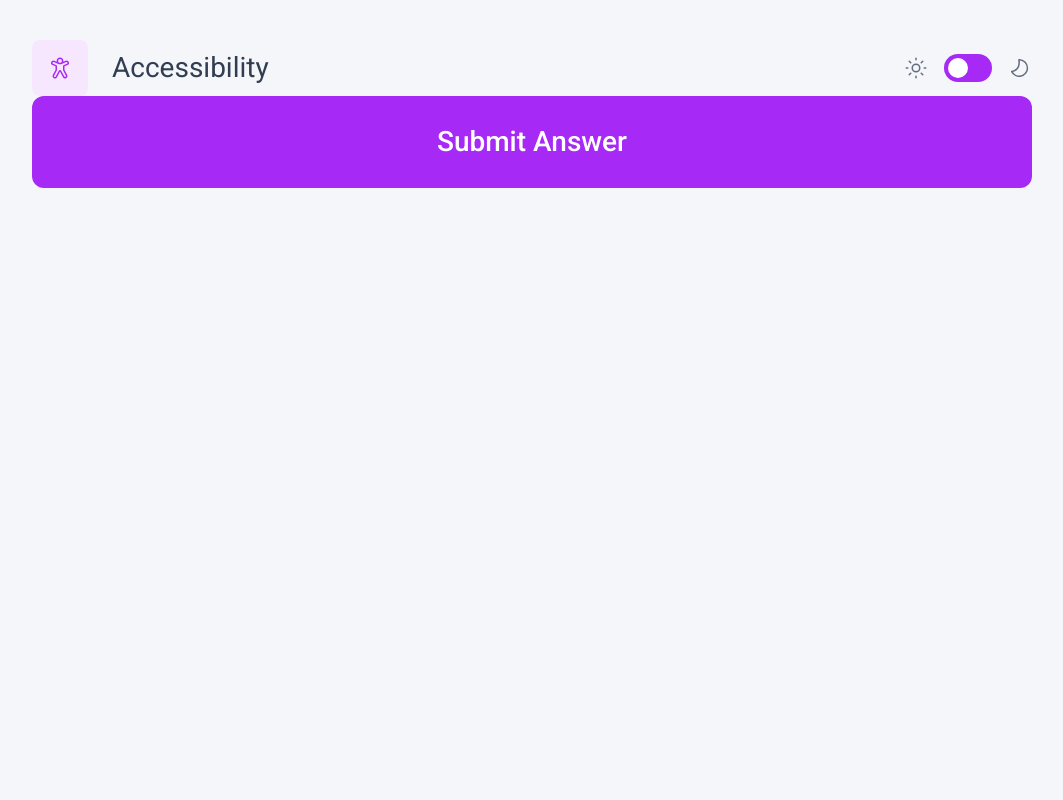
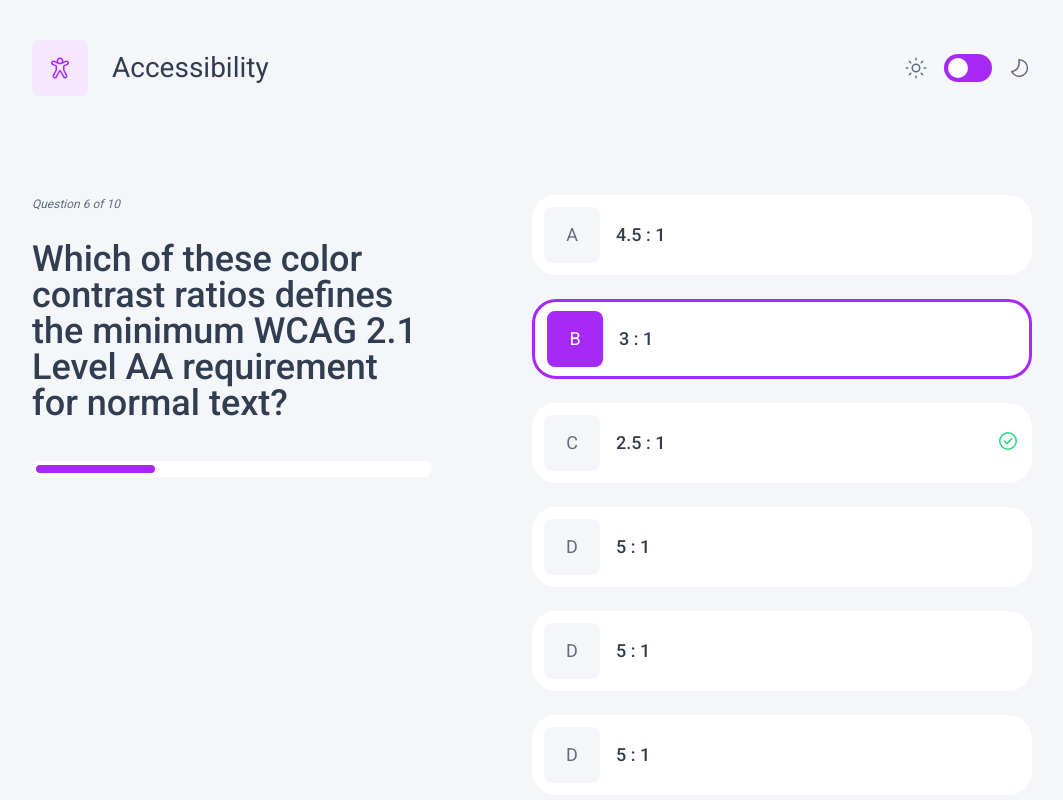
Before and after one commit to omarkarake/quiz-app-angular, an Angular app: page / in a window 1280 px wide. Shown: the whole page, without its empty margins (108-1171 px from the left). Built offline with nearby package versions, Linux system fonts and the light colour scheme.

Commit message:
for correct answer

```diff
--- a/src/app/app.component.html
+++ b/src/app/app.component.html
@@ -3,7 +3,7 @@
 >
   <app-header />
   <!-- <app-starter /> -->
-  <!-- <app-questions /> -->
-  <app-button />
+  <app-questions />
+  <!-- <app-button /> -->
   <!-- <router-outlet></router-outlet> -->
 </div>
--- a/src/app/questions/questions.component.html
+++ b/src/app/questions/questions.component.html
@@ -39,13 +39,22 @@
     </div>
   </div>
   <div class="lg:w-[50%] flex flex-col gap-6 mt-16 lg:mt-0">
+    <!-- Selection hover effect on question -->
     <div
-      class="flex items-center gap-4 bg-pure-white dark:bg-navy h-16 md:h-20 md:text-headingS pl-3 rounded-md"
+      class="flex items-center gap-4 bg-pure-white dark:bg-navy h-16 md:h-20 md:text-headingS pl-3 rounded-3xl cursor-pointer"
+      (mouseover)="isHovered = true"
+      (mouseout)="isHovered = false"
     >
       <div
-        class="w-10 h-10 md:w-14 md:h-14 bg-light-grey rounded-lg flex justify-center items-center"
+        [ngClass]="{ 'bg-[#F6E7FF]': isHovered, 'bg-light-grey': !isHovered }"
+        class="w-10 h-10 md:w-14 md:h-14 rounded-lg flex justify-center items-center"
       >
-        <p class="text-[18px] text-grey-navy font-normal">A</p>
+        <p
+          [class.text-purple]="isHovered"
+          class="text-[18px] text-grey-navy font-normal"
+        >
+          A
+        </p>
       </div>
       <div>
         <p class="font-medium text-[18px] text-dark-navy dark:text-pure-white">
@@ -54,13 +63,14 @@
       </div>
     </div>
 
+    <!-- Selection active question -->
     <div
-      class="flex items-center gap-4 bg-pure-white dark:bg-navy h-16 md:h-20 md:text-headingS pl-3 rounded-md"
+      class="flex items-center gap-4 bg-pure-white dark:bg-navy h-16 md:h-20 md:text-headingS pl-3 rounded-3xl border-purple border-[3px]"
     >
       <div
-        class="w-10 h-10 md:w-14 md:h-14 bg-light-grey rounded-lg flex justify-center items-center"
+        class="w-10 h-10 md:w-14 md:h-14 bg-purple rounded-lg flex justify-center items-center"
       >
-        <p class="text-[18px] text-grey-navy font-normal">B</p>
+        <p class="text-[18px] text-pure-white font-normal">B</p>
       </div>
       <div>
         <p class="font-medium text-[18px] text-dark-navy dark:text-pure-white">
@@ -68,24 +78,59 @@
         </p>
       </div>
     </div>
+    <!-- Correct answer -->
+    <div
+      class="flex justify-between items-center bg-pure-white dark:bg-navy h-16 md:h-20 md:text-headingS px-3 rounded-3xl"
+    >
+      <div class="flex items-center gap-4">
+        <div
+          class="w-10 h-10 md:w-14 md:h-14 bg-light-grey rounded-lg flex justify-center items-center"
+        >
+          <p class="text-[18px] text-grey-navy font-normal">C</p>
+        </div>
+        <div>
+          <p
+            class="font-medium text-[18px] text-dark-navy dark:text-pure-white"
+          >
+            2.5 : 1
+          </p>
+        </div>
+      </div>
+      <div>
+        <mat-icon svgIcon="icon-correct"></mat-icon>
+      </div>
+    </div>
 
     <div
-      class="flex items-center gap-4 bg-pure-white dark:bg-navy h-16 md:h-20 md:text-headingS pl-3 rounded-md"
+      class="flex items-center gap-4 bg-pure-white dark:bg-navy h-16 md:h-20 md:text-headingS pl-3 rounded-3xl"
     >
       <div
         class="w-10 h-10 md:w-14 md:h-14 bg-light-grey rounded-lg flex justify-center items-center"
       >
-        <p class="text-[18px] text-grey-navy font-normal">C</p>
+        <p class="text-[18px] text-grey-navy font-normal">D</p>
       </div>
       <div>
         <p class="font-medium text-[18px] text-dark-navy dark:text-pure-white">
-          2.5 : 1
+          5 : 1
         </p>
       </div>
     </div>
-
     <div
-      class="flex items-center gap-4 bg-pure-white dark:bg-navy h-16 md:h-20 md:text-headingS pl-3 rounded-md"
+      class="flex items-center gap-4 bg-pure-white dark:bg-navy h-16 md:h-20 md:text-headingS pl-3 rounded-3xl"
+    >
+      <div
+        class="w-10 h-10 md:w-14 md:h-14 bg-light-grey rounded-lg flex justify-center items-center"
+      >
+        <p class="text-[18px] text-grey-navy font-normal">D</p>
+      </div>
+      <div>
+        <p class="font-medium text-[18px] text-dark-navy dark:text-pure-white">
+          5 : 1
+        </p>
+      </div>
+    </div>
+    <div
+      class="flex items-center gap-4 bg-pure-white dark:bg-navy h-16 md:h-20 md:text-headingS pl-3 rounded-3xl"
     >
       <div
         class="w-10 h-10 md:w-14 md:h-14 bg-light-grey rounded-lg flex justify-center items-center"
--- a/src/app/questions/questions.component.ts
+++ b/src/app/questions/questions.component.ts
@@ -7,6 +7,7 @@
 })
 export class QuestionsComponent {
   rangeValue: number = 30;
+  isHovered: boolean = false;
 
   updateRangeBar(): void {
     this.rangeValue = Math.min(Math.max(this.rangeValue, 0), 100); // Ensure value is within 0-100
--- a/tailwind.config.js
+++ b/tailwind.config.js
@@ -1,8 +1,9 @@
 /* @type {import('tailwindcss').Config} */
 const defaultTheme = require("tailwindcss/defaultTheme");
 module.exports = {
+  mode: "jit",
   content: ["./src/**/*.{html,ts}"],
-  darkMode: 'class',
+  darkMode: "class",
   theme: {
     extend: {
       colors: {
@@ -25,7 +26,7 @@
         headingM: ["36px", { lineHeight: "1" }],
         headingS: ["28px", { lineHeight: "1" }],
         bodyM: ["12px", { lineHeight: "1.5" }],
-        bodyS: ["12px", { lineHeight: "1.5"}],
+        bodyS: ["12px", { lineHeight: "1.5" }],
       },
     },
     plugins: [],
```
